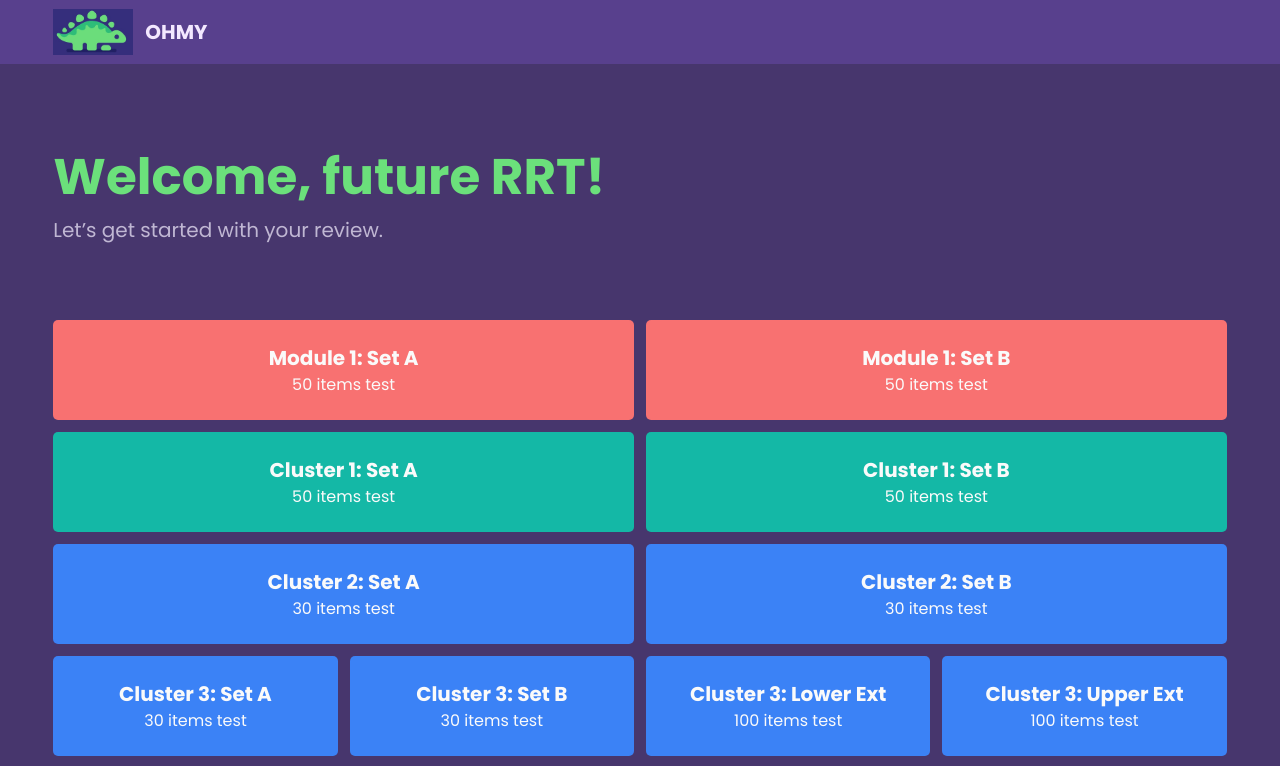
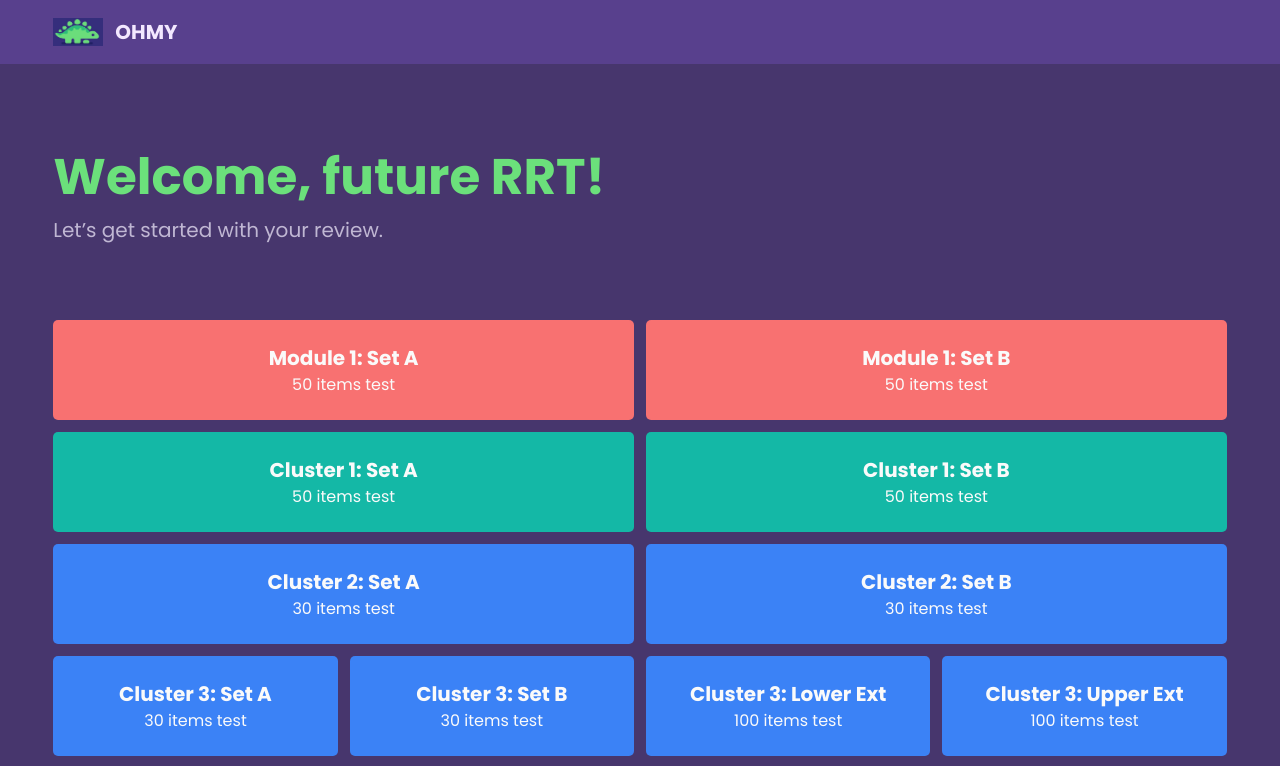
Before and after one commit to TopherGacad/reviewer, a Next.js app: page / in a window 1280 px wide. Shown: the top 766 px of the page. Built offline with nearby package versions, Linux system fonts and the light colour scheme.

Commit message:
fix: image not loading

```diff
--- a/components/Logo.tsx
+++ b/components/Logo.tsx
@@ -1,14 +1,10 @@
-import Image from "next/image";
-
 const Logo = () => {
   return (
-    <Image
+    <img
       src="/assets/dino.jpg"
       width={50}
       height={50}
-      priority
       alt="pinisna"
-      className="md:w-[80px]"
     />
   );
 };
```
